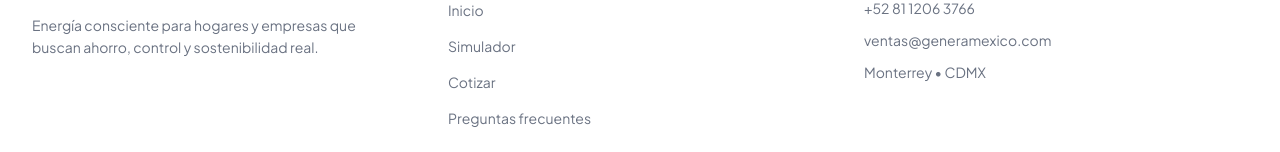
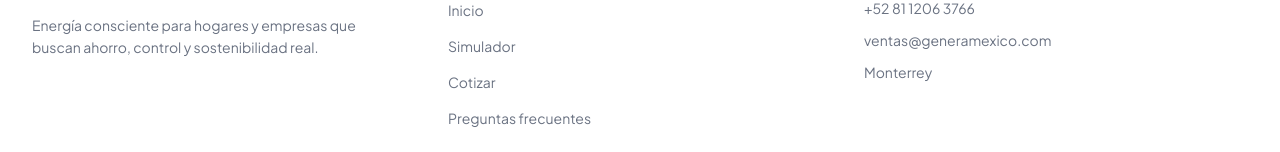
Before and after one commit to iramirezftg/genera-mexico, a Next.js app: page / in a window 1280 px wide. Shown: the part 7731-7883 px from the top of the page. Built offline with nearby package versions, Linux system fonts and the light colour scheme.

Commit message:
fix: remove CDMX from footer location, leave only Monterrey

```diff
--- a/src/components/Footer.tsx
+++ b/src/components/Footer.tsx
@@ -42,7 +42,7 @@ export default function Footer() {
               <li>
                 <a href="mailto:ventas@generamexico.com" className="text-gray-500 hover:text-brand-green transition-colors">ventas@generamexico.com</a>
               </li>
-              <li className="text-gray-500">Monterrey • CDMX</li>
+              <li className="text-gray-500">Monterrey</li>
             </ul>
           </div>
 
```
